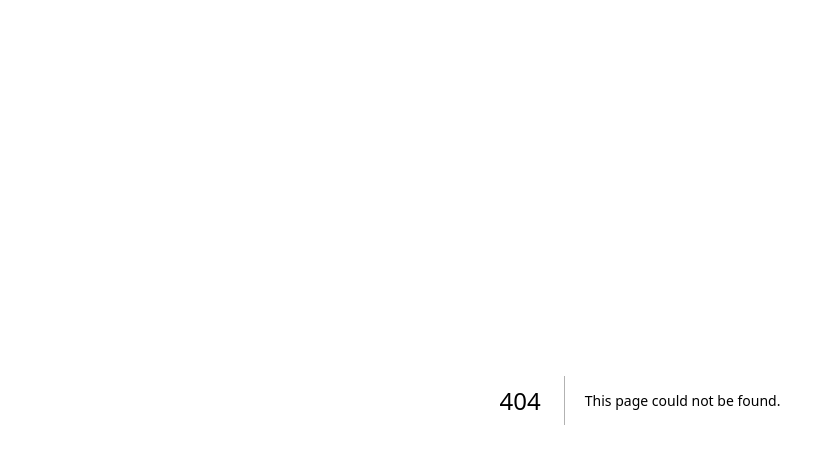
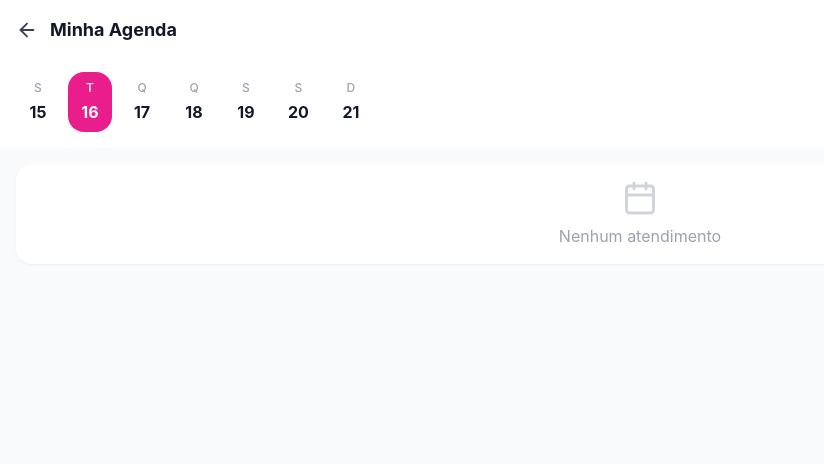
Before and after one commit to juliatedeschi7-creator/salao2.0, a Next.js app: page /funcionario/agenda in a window 1280 px wide. Before the commit this address had no page. Shown: the top 464 px of the page, without its empty margins (0-824 px from the left). Built offline with nearby package versions, Linux system fonts and the light colour scheme.

Commit message:
Criar page.tsx

```diff
--- /dev/null
+++ b/src/app/funcionario/agenda/page.tsx
@@ -0,0 +1,98 @@
+'use client'
+import { useEffect, useState } from 'react'
+import { supabase } from '@/lib/supabase'
+import { useAuth } from '@/lib/hooks/useAuth'
+import { useRouter } from 'next/navigation'
+import { ArrowLeft, Calendar, CheckCircle, XCircle } from 'lucide-react'
+
+export default function FuncionarioAgendaPage() {
+  const { profile, loading } = useAuth()
+  const router = useRouter()
+  const [salao, setSalao] = useState<any>(null)
+  const [agendamentos, setAgendamentos] = useState<any[]>([])
+  const [dataSelecionada, setDataSelecionada] = useState(new Date())
+
+  useEffect(() => {
+    if (!loading && profile?.salao_id) carregarDados()
+  }, [loading, dataSelecionada])
+
+  async function carregarDados() {
+    const { data: sal } = await supabase.from('saloes').select('*').eq('id', profile!.salao_id!).single()
+    setSalao(sal)
+    const inicio = new Date(dataSelecionada); inicio.setHours(0, 0, 0, 0)
+    const fim = new Date(dataSelecionada); fim.setHours(23, 59, 59, 999)
+    const { data: ags } = await supabase.from('agendamentos')
+      .select('*, clientes(nome), servicos(nome)')
+      .eq('salao_id', profile!.salao_id!)
+      .eq('profissional_id', profile!.id)
+      .gte('data_hora', inicio.toISOString()).lte('data_hora', fim.toISOString()).order('data_hora')
+    setAgendamentos(ags || [])
+  }
+
+  async function concluir(id: string) {
+    await supabase.from('agendamentos').update({ status: 'concluido' }).eq('id', id)
+    carregarDados()
+  }
+
+  const cor = salao?.cor_primaria || '#E91E8C'
+
+  function diasSemana() {
+    const dias = []
+    const inicio = new Date(dataSelecionada)
+    inicio.setDate(inicio.getDate() - inicio.getDay() + 1)
+    for (let i = 0; i < 7; i++) { const d = new Date(inicio); d.setDate(inicio.getDate() + i); dias.push(d) }
+    return dias
+  }
+  const labels = ['S', 'T', 'Q', 'Q', 'S', 'S', 'D']
+
+  return (
+    <div className="min-h-screen bg-gray-50 pb-8">
+      <div className="bg-white px-4 py-4 flex items-center gap-3 shadow-sm">
+        <button onClick={() => router.back()}><ArrowLeft size={22} className="text-gray-700" /></button>
+        <h1 className="font-bold text-gray-900 text-lg">Minha Agenda</h1>
+      </div>
+      <div className="bg-white px-4 pb-3">
+        <div className="flex gap-2 overflow-x-auto pt-3 pb-1">
+          {diasSemana().map((dia, i) => {
+            const sel = dia.toDateString() === dataSelecionada.toDateString()
+            return (
+              <button key={i} onClick={() => setDataSelecionada(dia)}
+                className="flex flex-col items-center gap-1 px-3 py-2 rounded-2xl min-w-[44px] transition-all"
+                style={sel ? { backgroundColor: cor } : {}}>
+                <span className={'text-xs font-medium ' + (sel ? 'text-white' : 'text-gray-400')}>{labels[i]}</span>
+                <span className={'text-base font-bold ' + (sel ? 'text-white' : 'text-gray-900')}>{dia.getDate()}</span>
+              </button>
+            )
+          })}
+        </div>
+      </div>
+      <div className="px-4 py-4 flex flex-col gap-3">
+        {agendamentos.length === 0 ? (
+          <div className="card text-center py-10"><Calendar size={36} className="text-gray-300 mx-auto mb-2" /><p className="text-gray-400">Nenhum atendimento</p></div>
+        ) : agendamentos.map(ag => (
+          <div key={ag.id} className="card flex flex-col gap-3">
+            <div className="flex items-start justify-between">
+              <div>
+                <p className="font-bold text-gray-900">{ag.clientes?.nome}</p>
+                <p className="text-sm text-gray-500">{ag.servicos?.nome}</p>
+                <p className="text-xs text-gray-400">{new Date(ag.data_hora).toLocaleTimeString('pt-BR', { hour: '2-digit', minute: '2-digit' })}</p>
+              </div>
+              <span className={'text-xs px-2 py-0.5 rounded-full font-medium ' +
+                (ag.status === 'confirmado' ? 'bg-green-50 text-green-600' :
+                ag.status === 'concluido' ? 'bg-gray-100 text-gray-500' : 'bg-yellow-50 text-yellow-600')}>
+                {ag.status}
+              </span>
+            </div>
+            {ag.status === 'confirmado' && (
+              <button onClick={() => concluir(ag.id)}
+                className="flex items-center justify-center gap-2 py-2.5 rounded-xl text-white text-sm font-medium"
+                style={{ backgroundColor: cor }}>
+                <CheckCircle size={16} />Marcar como concluido
+              </button>
+            )}
+          </div>
+        ))}
+      </div>
+    </div>
+  )
+}
```
